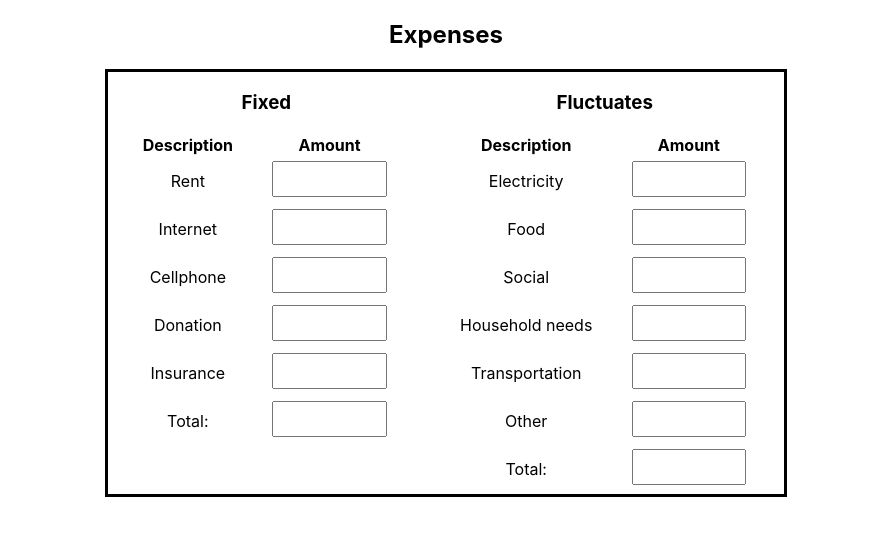
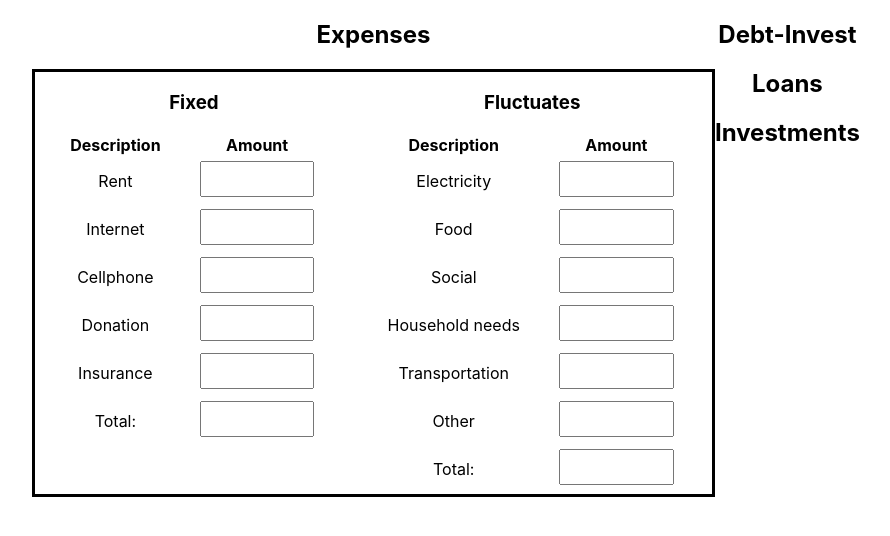
Before and after one commit to timbolaj/Expense-sheet, a React (Create React App) app: page / in a window 1280 px wide. Shown: the top 536 px of the page, without its empty margins (194-1084 px from the left). Built offline with nearby package versions, Linux system fonts and the light colour scheme.

Commit message:
initialized necessary files for the debt-invest component

```diff
--- a/src/App.js
+++ b/src/App.js
@@ -1,11 +1,13 @@
 import React from 'react';
 import './App.scss';
 import Expenses from './Components/Expenses/Expenses';
+import DebtInvest from './Components/Debt-Invest/Debt-invest';
 
 function App() {
   return (
     <div className="App">
       <Expenses />
+      <DebtInvest />
     </div>
   );
 }
--- /dev/null
+++ b/src/Components/Debt-Invest/Debt-invest.js
@@ -0,0 +1,13 @@
+import React from 'react';
+import Investments from './Investments';
+import Loans from './Loans';
+
+export default function DebtInvest() {
+  return (
+    <div>
+      <h2>Debt-Invest</h2>
+      <Loans />
+      <Investments />
+    </div>
+  )
+}
--- a/src/Components/Debt-Invest/Investments.js
+++ b/src/Components/Debt-Invest/Investments.js
@@ -0,0 +1,10 @@
+import React from 'react';
+import Row from '../Rows';
+
+export default function Investments() {
+  return (
+    <div>
+      <h2>Investments</h2>
+    </div>
+  )
+}
--- a/src/Components/Debt-Invest/Loans.js
+++ b/src/Components/Debt-Invest/Loans.js
@@ -0,0 +1,10 @@
+import React from 'react';
+import Row from '../Rows';
+
+export default function Loans() {
+  return (
+    <div>
+      <h2>Loans</h2>
+    </div>
+  )
+}
```
